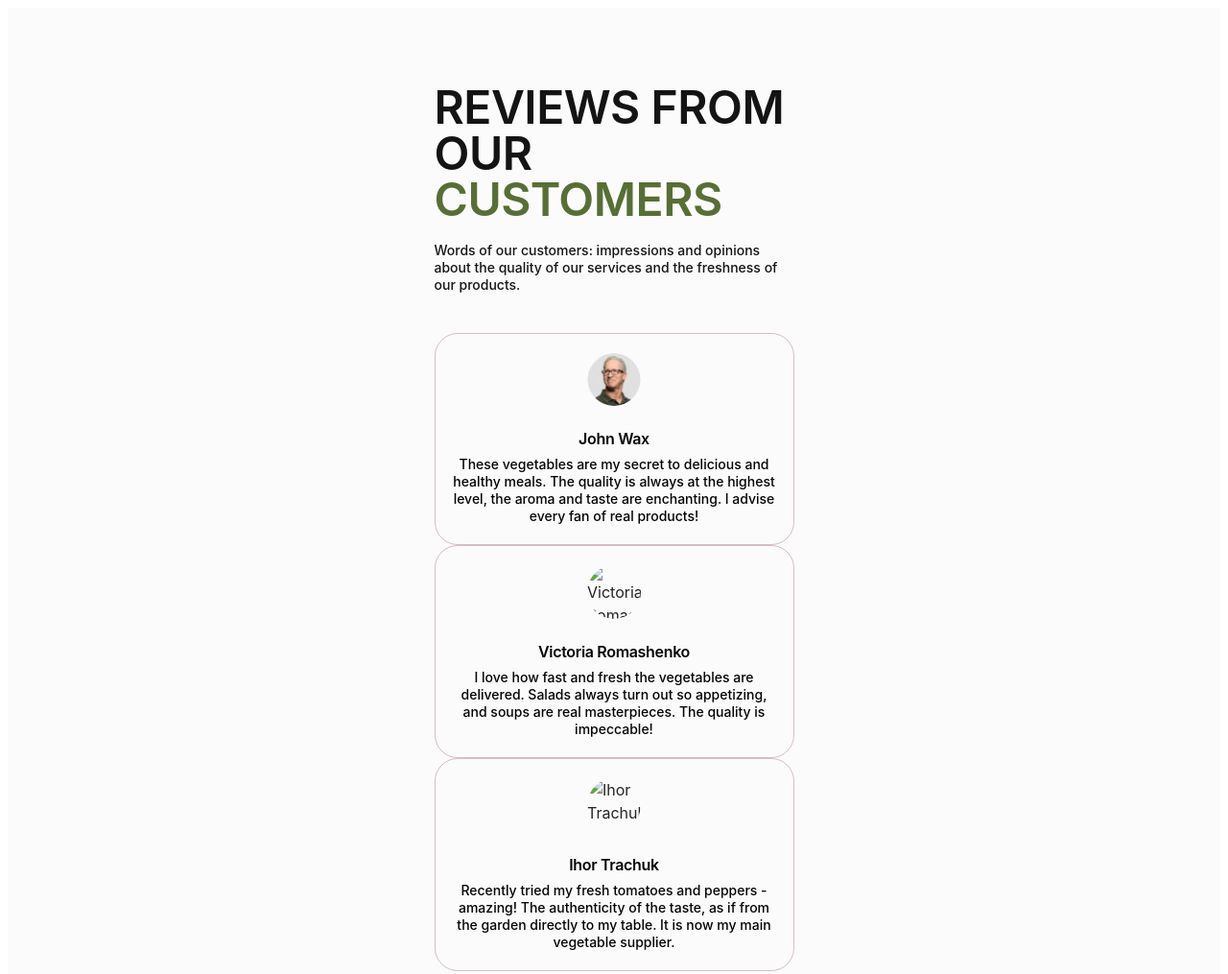
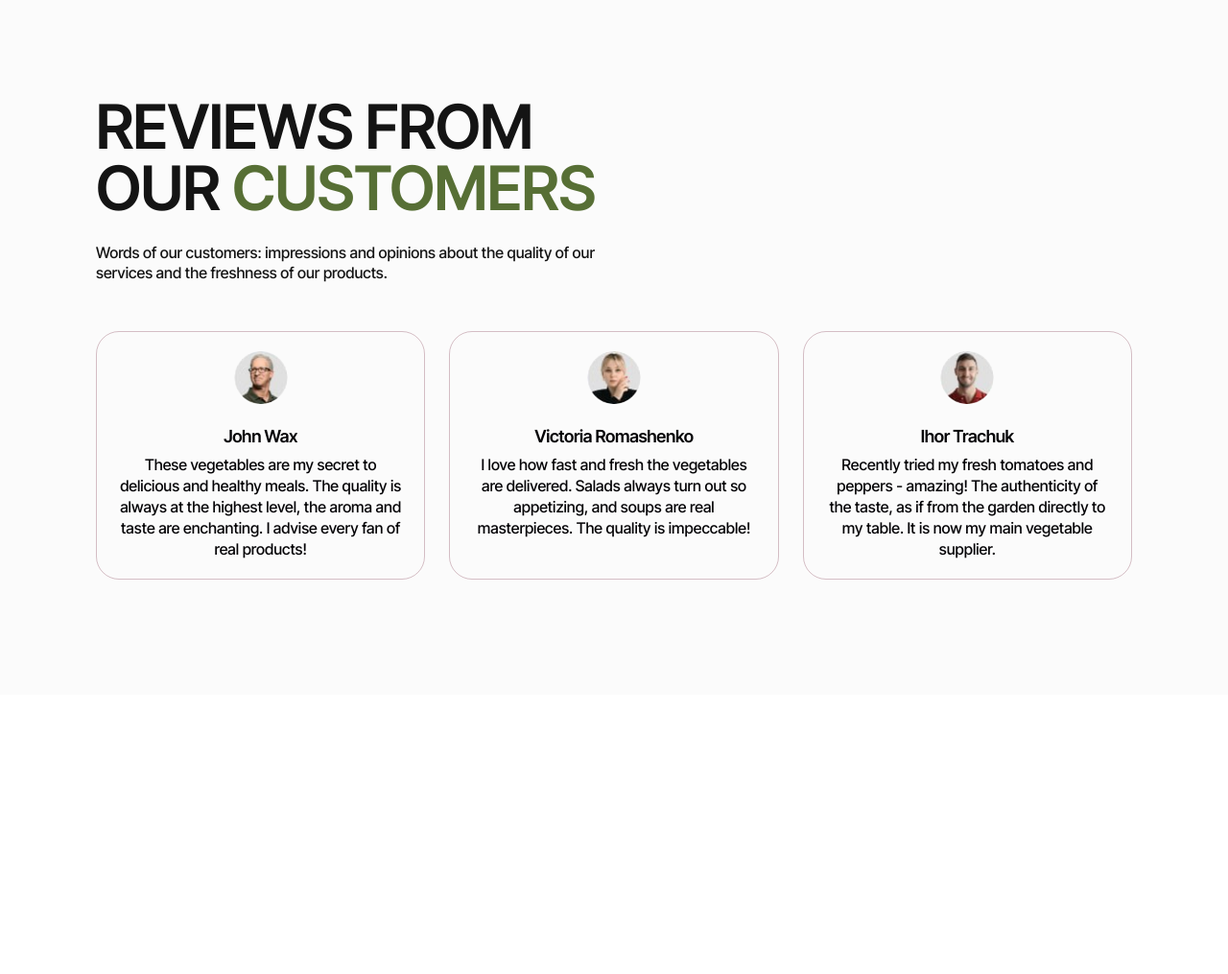
Before and after one commit to Caeciliaa/Section-Reviews, a plain HTML site: page index.html in a window 1280 px wide. Shown: the whole page at 96% size. After the commit the page ends 800 px from the top, so only its background shows below. Drawn offline with Linux system fonts and the light colour scheme.

Commit message:
finished

```diff
--- a/css/style.css
+++ b/css/style.css
@@ -1,4 +1,11 @@
 /* Reset styles */
+body {
+  font-family: "Inter Tight", sans-serif;
+  font-weight: 500;
+  color: #fbfbfb;
+  margin: 0;
+}
+
 h1,
 h2,
 h3,
@@ -34,7 +41,14 @@ img {
   height: auto;
 }
 
-:root {
+.container {
+  max-width: 375px;
+  padding: 80px 20px;
+  /* padding: 0 20px; */
+  margin: 0;
+}
+
+*/ :root {
   font-family: Inter, Avenir, Helvetica, Arial, sans-serif;
   font-size: 16px;
   line-height: 24px;
@@ -52,12 +66,6 @@ img {
 
 /* ===========REVIEWS============ */
 
-.container {
-  max-width: 375px;
-  padding: 80px 20px;
-  margin: 0 auto;
-}
-
 .reviews {
   background-color: #fbfbfb;
 }
@@ -68,7 +76,7 @@ img {
   letter-spacing: -0.01em;
   text-transform: uppercase;
   color: #141414;
-  text-align: start;
+  text-align: left;
   padding-bottom: 20px;
 }
 
@@ -81,33 +89,40 @@ img {
   font-size: 14px;
   line-height: 1.3;
   color: #141414;
-  text-align: start;
+  text-align: left;
   padding-bottom: 40px;
 }
+
 .reviews-list {
   display: flex;
-  flex-wrap: wrap;
-  justify-content: center;
+  flex-wrap: nowrap;
+  justify-content: flex-start;
   margin-bottom: 20px;
-  /* gap: 24px; */
+  overflow-x: auto;
+  gap: 18px;
 }
+
 .reviews-item {
   width: 100%;
+  display: flex;
+  align-items: center;
+  justify-content: center;
+  flex-shrink: 0;
   border-radius: 24px;
   padding: 20px 16px;
   border: 1px solid rgba(122, 49, 69, 0.3);
-  display: flex;
-  gap: 24px;
   box-sizing: border-box;
   align-items: center;
   flex-direction: column;
   justify-content: flex-start;
   position: relative;
 }
+
 .reviews-image {
   max-width: 56px;
   box-sizing: border-box;
   border-radius: 72px;
+  margin-bottom: 24px;
 }
 
 .reviews-frame {
@@ -121,7 +136,7 @@ img {
 
 .reviews-subtitle {
   text-align: center;
-  font-size: 16px;
+  font-size: 18px;
   font-weight: 600;
   line-height: 20px;
   letter-spacing: -0.02em;
@@ -130,9 +145,62 @@ img {
 .reviews-item-text {
   font-size: 14px;
   text-align: center;
-  /* щось із text-align: center; можливо коли будуть ок шрифти  */
   font-weight: 500;
   line-height: 18px;
   letter-spacing: 0;
   color: #040306;
+  padding: 0 7px;
 }
+
+@media screen and (min-width: 768px) {
+  .container {
+    padding: 100px 32px;
+    max-width: 704px;
+  }
+  .reviews-title-cont {
+    margin-right: 151px;
+  }
+  .reviews-title {
+    font-size: 64px;
+    letter-spacing: -0.01em;
+    padding-bottom: 25px;
+  }
+
+  .reviews-text {
+    font-weight: 500;
+    font-size: 16px;
+    line-height: 1.3;
+    padding-bottom: 50px;
+  }
+
+  .reviews-item {
+    width: calc((100% - 18px) / 2);
+  }
+
+  .reviews-subtitle {
+    font-size: 18px;
+  }
+  .reviews-item-text {
+    font-size: 16px;
+    line-height: 22px;
+  }
+}
+
+@media screen and (min-width: 1280px) {
+  .container {
+    padding: 100px;
+    max-width: 1180px;
+  }
+
+  .reviews-title-cont {
+    margin-right: 526px;
+  }
+
+  .reviews-list {
+    gap: 25px;
+  }
+
+  .reviews-item {
+    width: calc((100% - 50px) / 3);
+  }
+}
--- a/index.html
+++ b/index.html
@@ -5,22 +5,30 @@
     <link rel="icon" type="image/svg+xml" href="/favicon.svg" />
     <meta name="viewport" content="width=device-width, initial-scale=1.0" />
     <title>reviews</title>
+    <link rel="preconnect" href="https://fonts.googleapis.com" />
+    <link rel="preconnect" href="https://fonts.gstatic.com" crossorigin />
+    <link
+      href="https://fonts.googleapis.com/css2?family=Inter+Tight:wght@100..900&display=swap"
+      rel="stylesheet"
+    />
     <link rel="stylesheet" href="./css/style.css" />
   </head>
   <body>
     <section class="reviews">
       <div class="container">
-        <h2 class="reviews-title">
-          reviews from our <span class="reviews-span">customers</span>
-        </h2>
-        <p class="reviews-text">
-          Words of our customers: impressions and opinions about the quality of
-          our services and the freshness of our products.
-        </p>
+        <div class="reviews-title-cont">
+          <h2 class="reviews-title">
+            reviews from our<span class="reviews-span"> customers</span>
+          </h2>
+          <p class="reviews-text">
+            Words of our customers: impressions and opinions about the quality
+            of our services and the freshness of our products.
+          </p>
+        </div>
         <ul class="reviews-list">
           <li class="reviews-item">
             <img
-              srcset=""
+              srcset="./images/john_wax.jpg"
               src="./images/john_wax.jpg"
               alt="John Wax"
               width="56"
@@ -39,8 +47,8 @@
 
           <li class="reviews-item">
             <img
-              srcset=""
-              src=""
+              srcset="./images/victoria_romashenko.jpg"
+              src="./images/victoria_romashenko.jpg"
               alt="Victoria Romashenko"
               width="56"
               height="56"
@@ -58,8 +66,8 @@
 
           <li class="reviews-item">
             <img
-              srcset=""
-              src=""
+              srcset="./images/ihor_trachuk.jpg"
+              src="./images/ihor_trachuk.jpg"
               alt="Ihor Trachuk"
               width="56"
               height="56"
```
